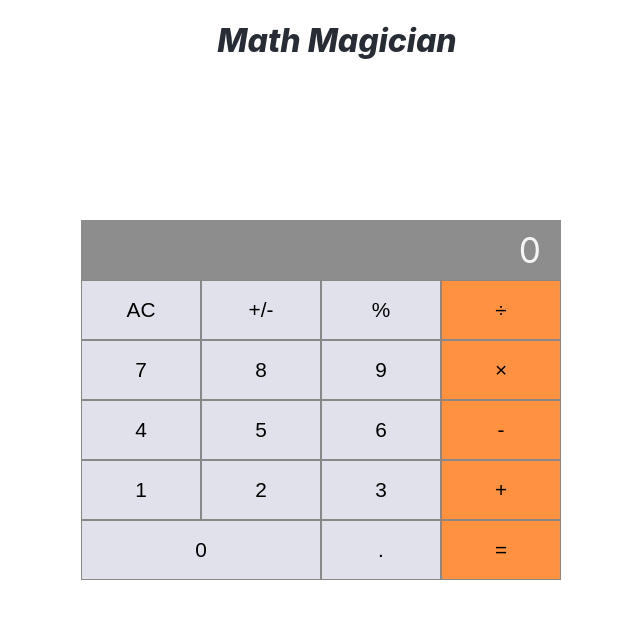
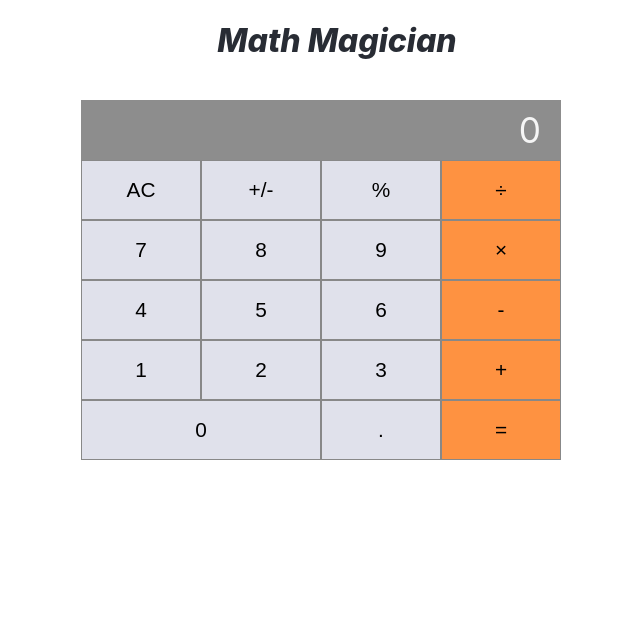
Before and after one commit to efmomoh/math-magician, a React (Create React App) app: page / in a window 1280 px wide. Shown: the top 618 px of the page, without its empty margins (303-943 px from the left). Built offline with nearby package versions, Linux system fonts and the light colour scheme.

Commit message:
Upadte the Calculator.css file

```diff
--- a/src/components/Calculator.css
+++ b/src/components/Calculator.css
@@ -1,5 +1,5 @@
 .calculator-wrapper {
-  margin: 20vh 30vw auto;
+  margin: 5vh 30vw auto;
   display: flex;
   flex-direction: column;
   width: 80vw;
```
